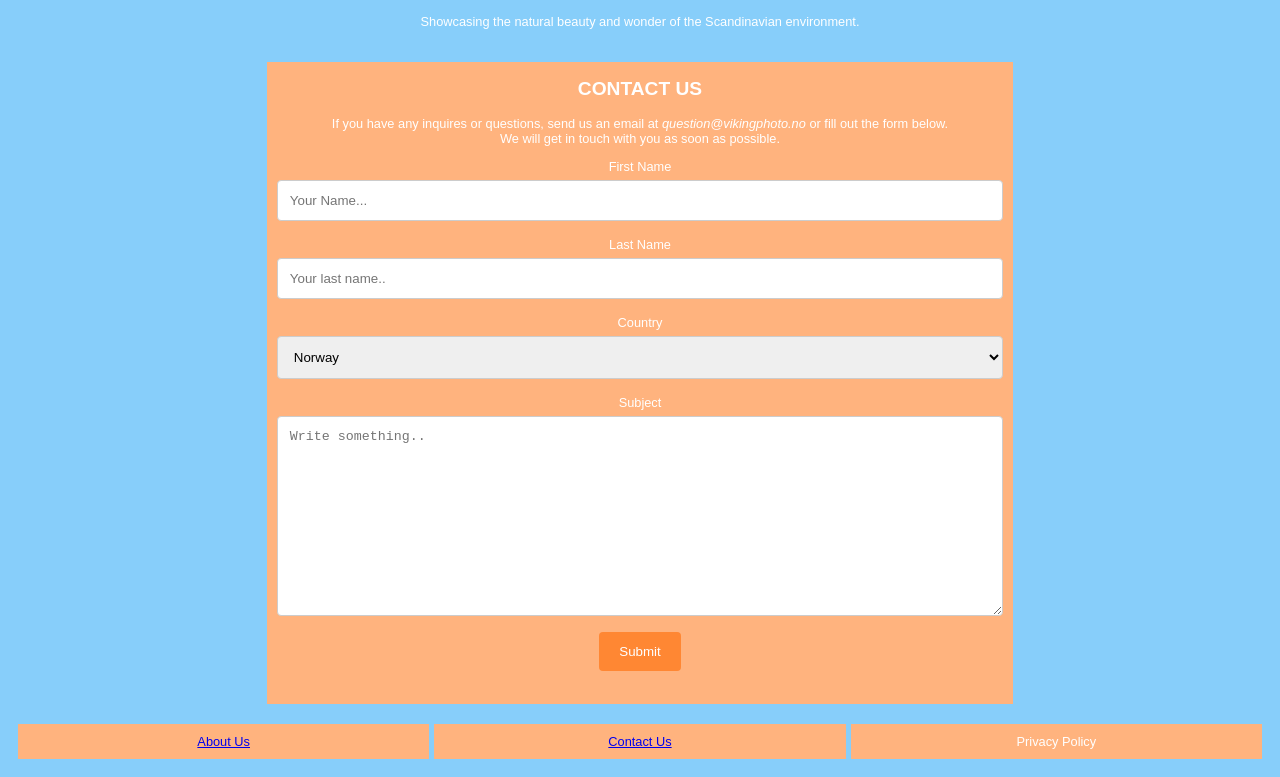
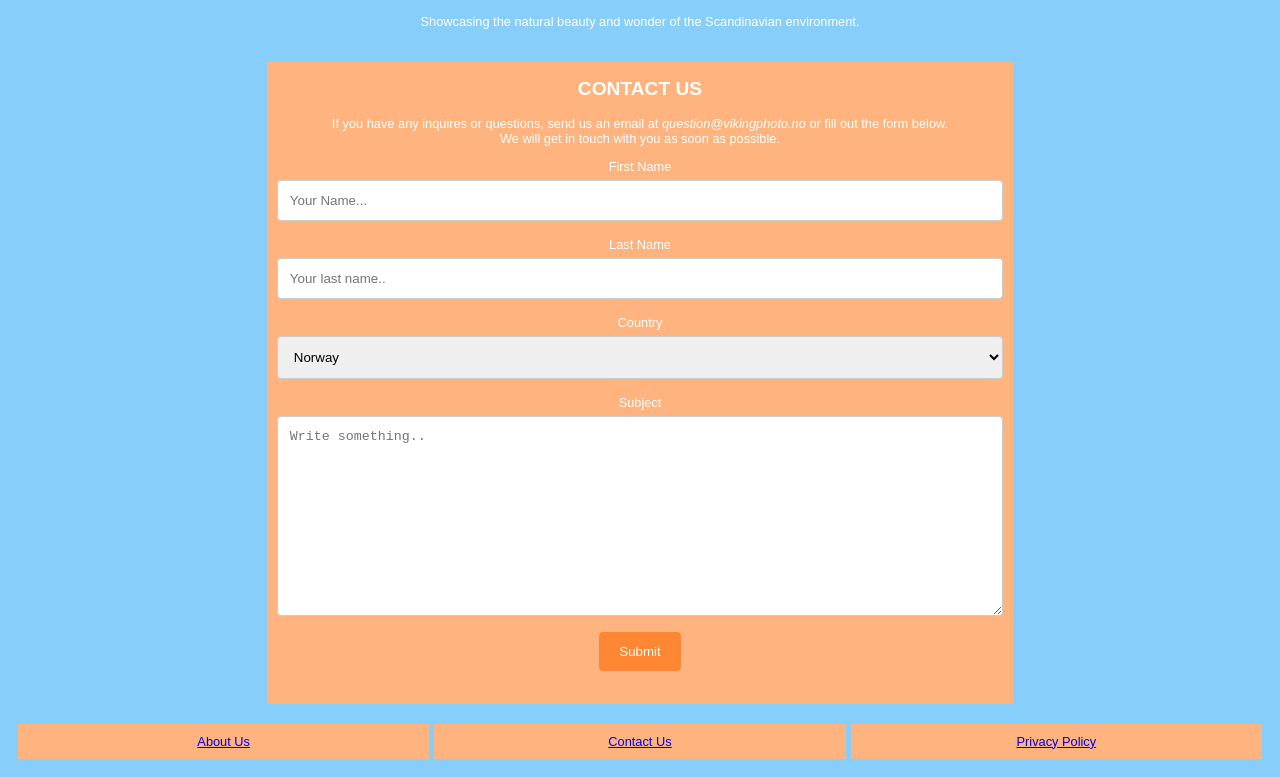
Before and after one commit to mkmbaran/Freaky-Friday, a plain HTML site: page contact.html in a window 1280 px wide. Shown: the part 68-845 px from the top of the page. Drawn offline with Linux system fonts and the light colour scheme.

Commit message:
Update contact.html

```diff
--- a/contact.html
+++ b/contact.html
@@ -50,7 +50,7 @@
     <footer class="cell cell-5">
         <div class="cell"><a href=about.html>About Us</a></div>
         <div class="cell"><a href=contact.html>Contact Us</a></div>
-        <div class="cell">Privacy Policy</div>
+        <div class="cell"><a href=#>Privacy Policy</a></div>
     </footer>
     </div>
 
```
